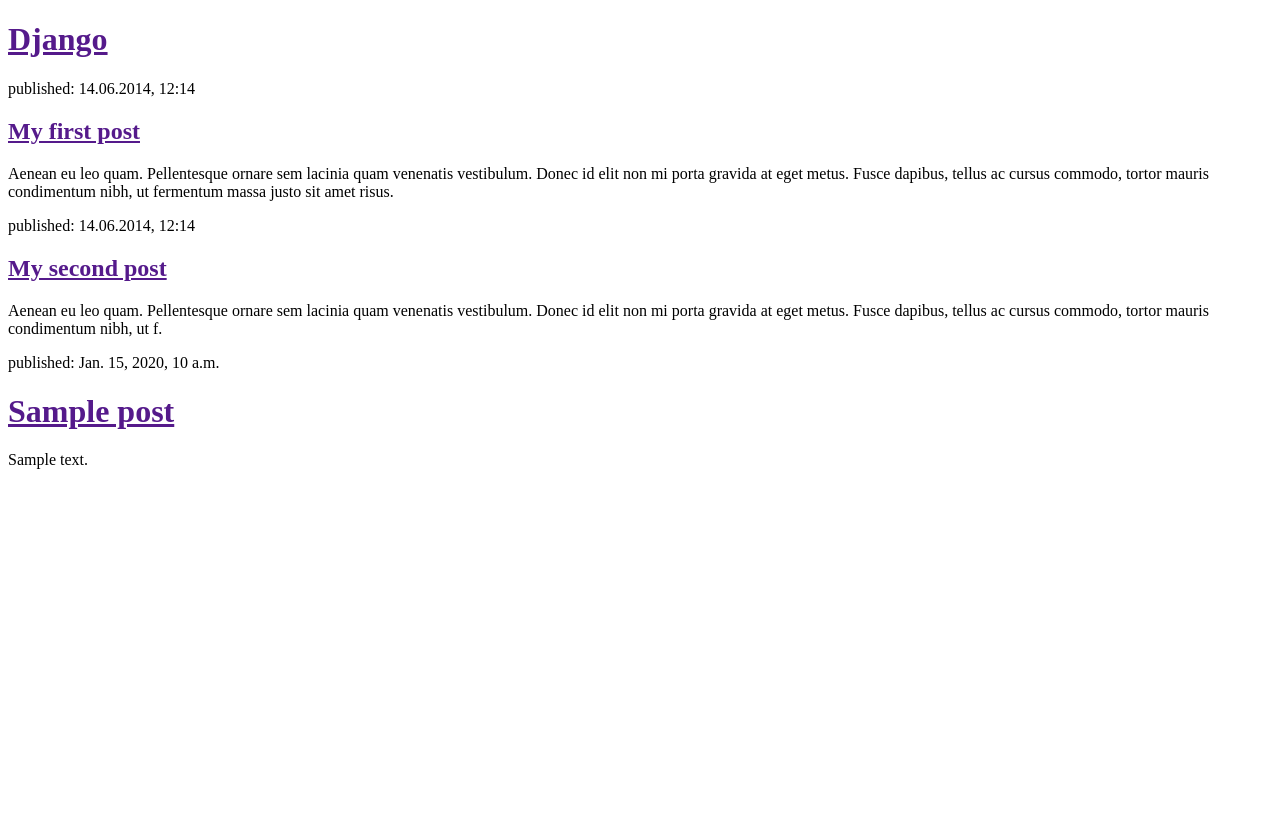
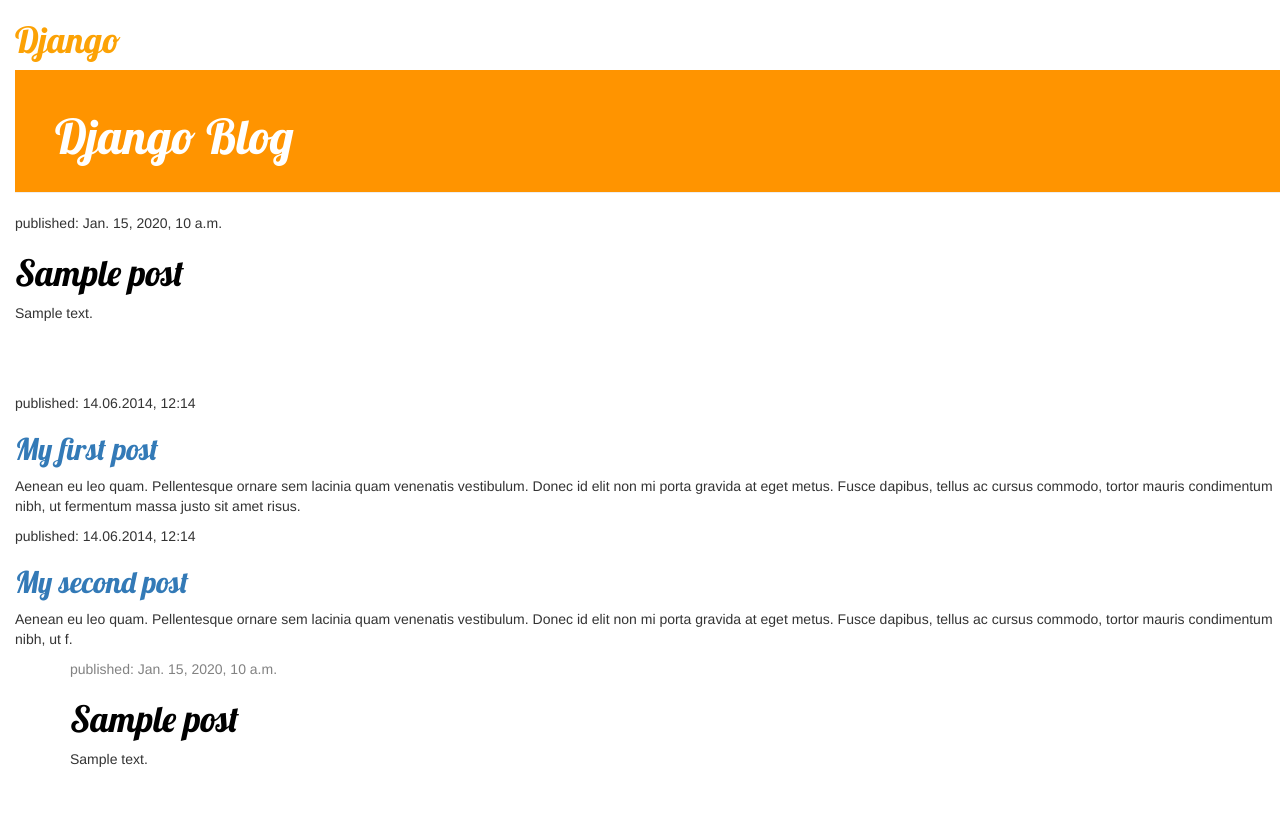
Before and after one commit to StringUser9/my-first-blog, a Django app: template blog/templates/blog/post_list.html in a window 1280 px wide. Before the commit the page ends 469 px from the top, so only its background shows below. Run offline with Django 3.2, Linux system fonts and the light colour scheme; the template is opened without the code that fills it: values that come from a table or form of the project are taken from there, others are empty; tables that the repository leaves empty hold one stand-in row (values such as "Sample post"); some libraries are stand-ins or nearby versions.

Commit message:
The final step

```diff
--- /dev/null
+++ b/blog/static/css/blog.css
@@ -0,0 +1,55 @@
+h1 a {
+    color: #FCA205;
+	font-family: 'Lobster';
+}
+
+body {
+    padding-left: 15px;
+}
+
+.page-header {
+    background-color: #ff9400;
+    margin-top: 0;
+    padding: 20px 20px 20px 40px;
+}
+
+.page-header h1, .page-header h1 a, .page-header h1 a:visited, .page-header h1 a:active {
+    color: #ffffff;
+    font-size: 36pt;
+    text-decoration: none;
+}
+
+.content {
+    margin-left: 40px;
+}
+
+h1, h2, h3, h4 {
+    font-family: 'Lobster', cursive;
+}
+
+.date {
+    color: #828282;
+}
+
+.save {
+    float: right;
+}
+
+.post-form textarea, .post-form input {
+    width: 100%;
+}
+
+.top-menu, .top-menu:hover, .top-menu:visited {
+    color: #ffffff;
+    float: right;
+    font-size: 26pt;
+    margin-right: 20px;
+}
+
+.post {
+    margin-bottom: 70px;
+}
+
+.post h1 a, .post h1 a:visited {
+    color: #000000;
+}
--- /dev/null
+++ b/blog/templates/blog/base.html
@@ -0,0 +1,56 @@
+<!DOCTYPE html>
+{% load staticfiles %}
+<html>
+    <head>
+		<link href="//fonts.googleapis.com/css?family=Lobster&subset=latin,latin-ext" rel="stylesheet" type="text/css">
+		<link rel="stylesheet" href="//maxcdn.bootstrapcdn.com/bootstrap/3.2.0/css/bootstrap.min.css">
+		<link rel="stylesheet" href="//maxcdn.bootstrapcdn.com/bootstrap/3.2.0/css/bootstrap-theme.min.css">
+		<link rel="stylesheet" href="{% static 'css/blog.css' %}">
+
+        <title>Django App</title>
+    </head>
+    <body>
+        <div>
+            <h1><a href="">Django</a></h1>
+        </div>
+
+		<div class="page-header">
+			<h1><a href="/">Django Blog</a></h1>
+		</div>
+
+		<div class="post">
+			<p>published: {{ post.published_date }}</p>
+			<h1><a href="">{{ post.title }}</a></h1>
+			<p>{{ post.text|linebreaksbr }}</p>
+		</div>
+
+        <div>
+            <p>published: 14.06.2014, 12:14</p>
+            <h2><a href="">My first post</a></h2>
+            <p>Aenean eu leo quam. Pellentesque ornare sem lacinia quam venenatis vestibulum. Donec id elit non mi porta gravida at eget metus. Fusce dapibus, tellus ac cursus commodo, tortor mauris condimentum nibh, ut fermentum massa justo sit amet risus.</p>
+        </div>
+
+        <div>
+            <p>published: 14.06.2014, 12:14</p>
+            <h2><a href="">My second post</a></h2>
+            <p>Aenean eu leo quam. Pellentesque ornare sem lacinia quam venenatis vestibulum. Donec id elit non mi porta gravida at eget metus. Fusce dapibus, tellus ac cursus commodo, tortor mauris condimentum nibh, ut f.</p>
+        </div>
+
+		<div class="content container">
+			<div class="row">
+				<div class="col-md-8">
+					{% for post in posts %}
+						<div class="post">
+							<div class="date">
+								<p>published: {{ post.published_date }}</p>
+							</div>
+							<h1><a href="">{{ post.title }}</a></h1>
+							<p>{{ post.text|linebreaksbr }}</p>
+						</div>
+					{% endfor %}
+				</div>
+			</div>
+		</div>
+
+    </body>
+</html>
--- a/blog/templates/blog/post_list.html
+++ b/blog/templates/blog/post_list.html
@@ -1,32 +1,36 @@
 <!DOCTYPE html>
+{% extends 'blog/base.html' %}
+{% load staticfiles %}
+
 <html>
     <head>
+		<link href="//fonts.googleapis.com/css?family=Lobster&subset=latin,latin-ext" rel="stylesheet" type="text/css">
+		<link rel="stylesheet" href="//maxcdn.bootstrapcdn.com/bootstrap/3.2.0/css/bootstrap.min.css">
+		<link rel="stylesheet" href="//maxcdn.bootstrapcdn.com/bootstrap/3.2.0/css/bootstrap-theme.min.css">
+		<link rel="stylesheet" href="{% static 'css/blog.css' %}">
+
         <title>Django App</title>
     </head>
 	   <body>
-        <div>
-            <h1><a href="">Django</a></h1>
+		<div class="page-header">
+			<h1><a href="/">Django Girls Blog</a></h1>
 		</div>
-
-        <div>
-            <p>published: 14.06.2014, 12:14</p>
-            <h2><a href="">My first post</a></h2>
-            <p>Aenean eu leo quam. Pellentesque ornare sem lacinia quam venenatis vestibulum. Donec id elit non mi porta gravida at eget metus. Fusce dapibus, tellus ac cursus commodo, tortor mauris condimentum nibh, ut fermentum massa justo sit amet risus.</p>
+		<div class="content container">
+			<div class="row">
+				<div class="col-md-8">
+					{% block content %}
+						{% for post in posts %}
+							<div class="post">
+								<div class="date">
+									{{ post.published_date }}
 								</div>
-
-        <div>
-            <p>published: 14.06.2014, 12:14</p>
-            <h2><a href="">My second post</a></h2>
-            <p>Aenean eu leo quam. Pellentesque ornare sem lacinia quam venenatis vestibulum. Donec id elit non mi porta gravida at eget metus. Fusce dapibus, tellus ac cursus commodo, tortor mauris condimentum nibh, ut f.</p>
-        </div>
-		<div>
-			{% for post in posts %}
-				<div>
-					<p>published: {{ post.published_date }}</p>
-					<h1><a href="">{{ post.title }}</a></h1>
+								<h1><a href="{% url 'post_detail' pk=post.pk %}">{{ post.title }}</a></h1>
 								<p>{{ post.text|linebreaksbr }}</p>
 							</div>
 						{% endfor %}
+					{% endblock %}
+				</div>
+			</div>
 		</div>
 	</body>
 </html>
```
Lines whose indentation alone changed are shown as unchanged.
